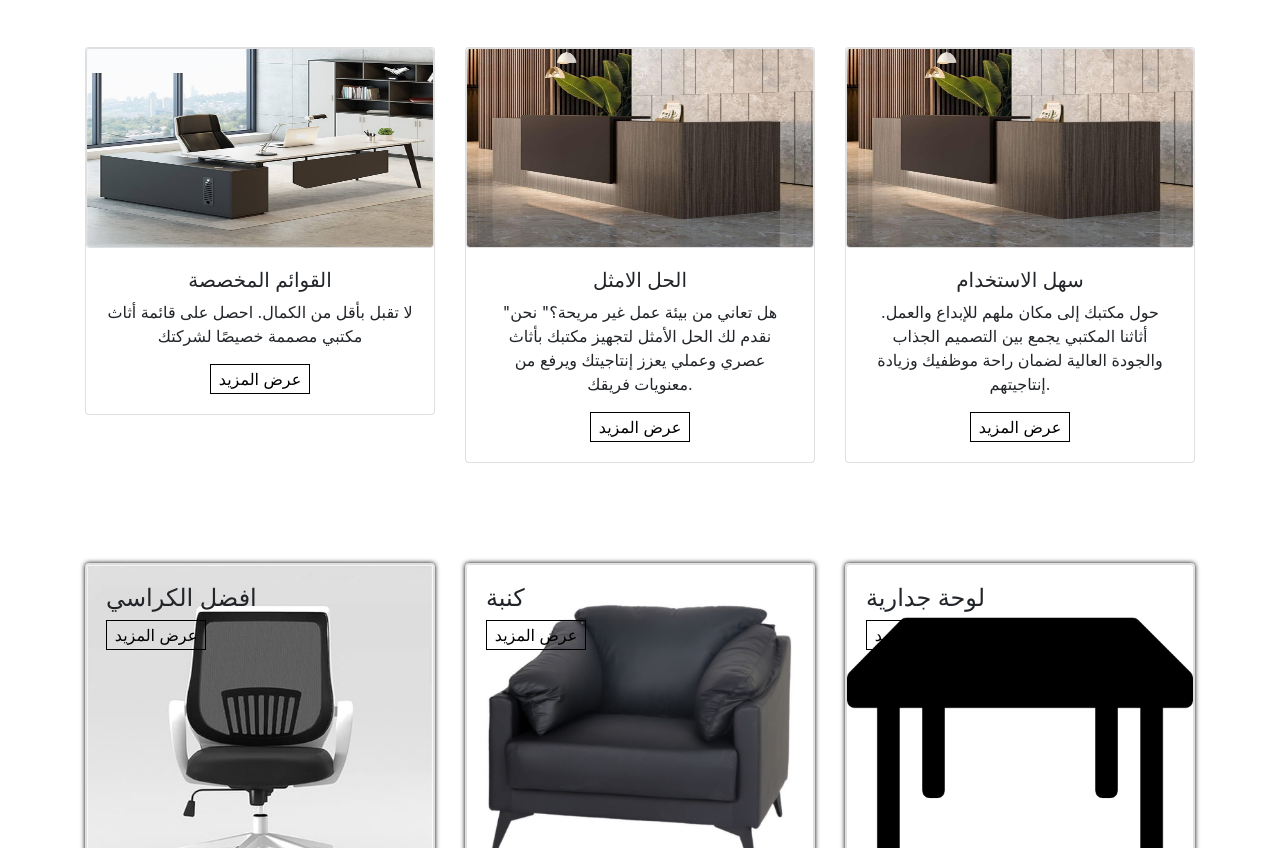
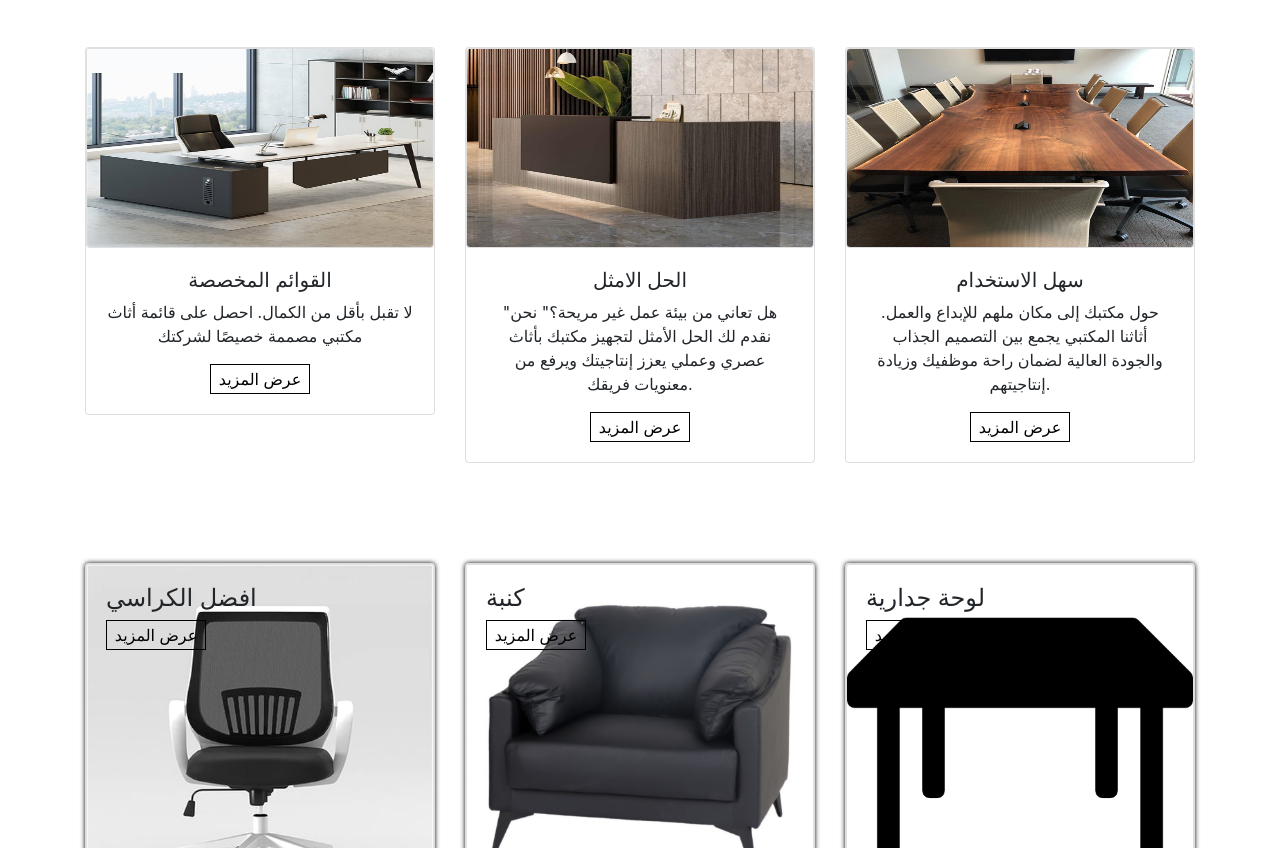
Before and after one commit to AlaaAldajan/ub2, a plain HTML site: page index.html in a window 1280 px wide. Shown: the part 867-1715 px from the top of the page. Drawn offline with nearby package versions, Linux system fonts and the light colour scheme.

Commit message:
Update index.html

```diff
--- a/index.html
+++ b/index.html
@@ -114,7 +114,7 @@
             </div>
             <div class="col-md-4 py-3 py-md-0">
                 <div class="card">
-                    <img src="./image/c2.jpg" alt="" class="card image-top" height="200px">
+                    <img src="./image/c3 (2).jpg" alt="" class="card image-top" height="200px">
                     <div class="card-body">
                         <h5 class="card-titel text-center">سهل الاستخدام</h5>
                         <p class="text-center">حول مكتبك إلى مكان ملهم للإبداع والعمل. أثاثنا المكتبي يجمع بين التصميم الجذاب والجودة العالية لضمان راحة موظفيك وزيادة إنتاجيتهم.</p>
```
